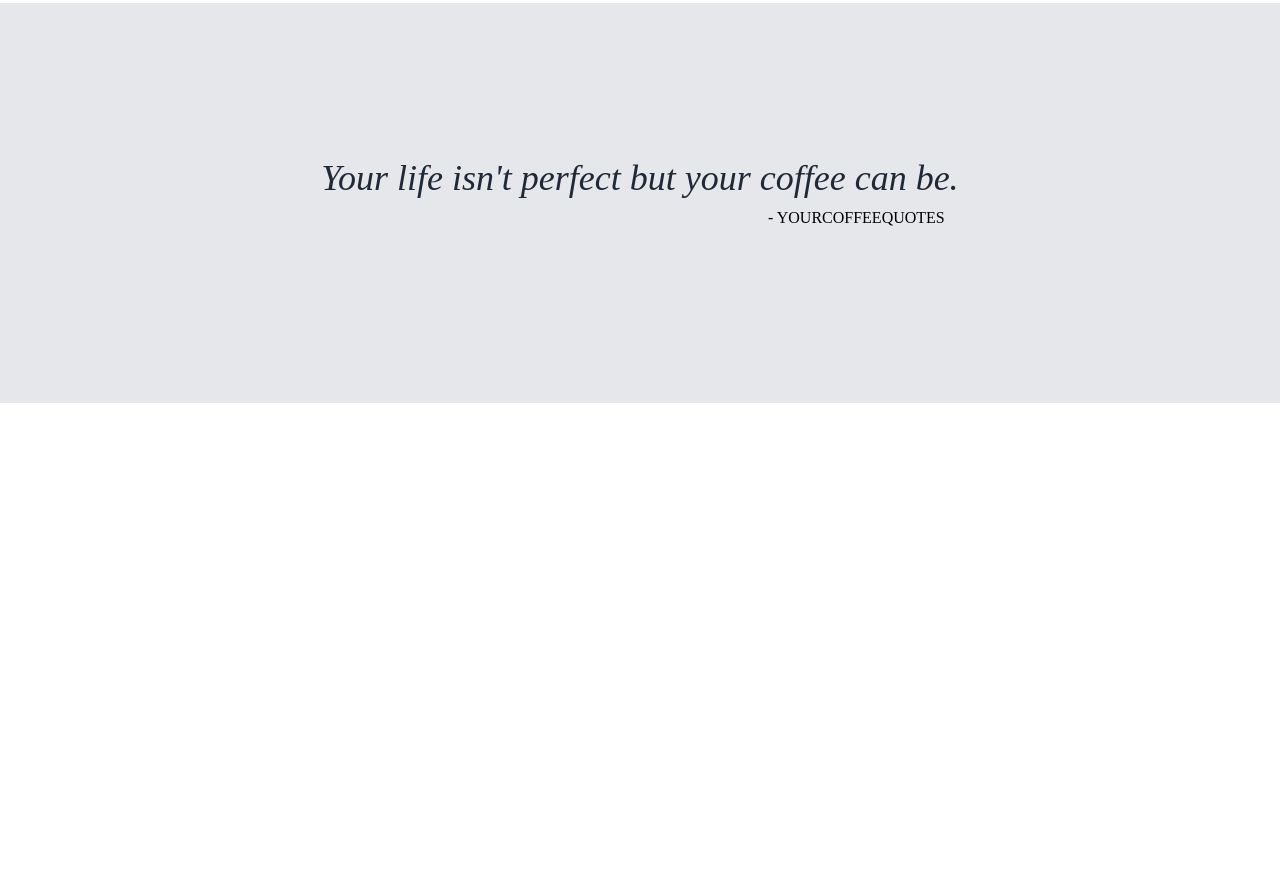
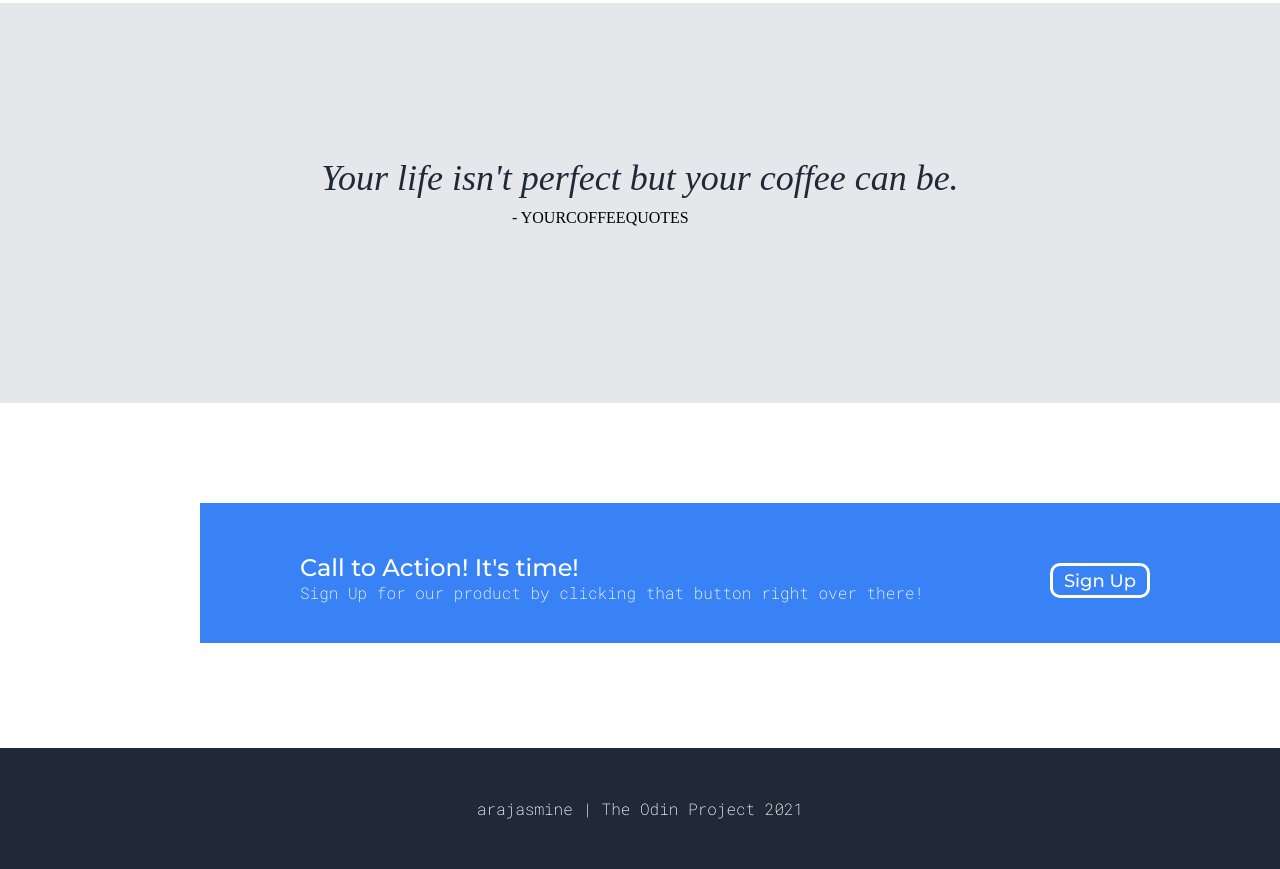
Before and after one commit to arajasmine/landing-page, a plain HTML site: page index.html in a window 1280 px wide. Shown: the part 984-1853 px from the top of the page. Before the commit the page ends 1387 px from the top, so only its background shows below. Drawn offline with Linux system fonts and the light colour scheme.

Commit message:
Add the call to action and add a footer

```diff
--- a/index.html
+++ b/index.html
@@ -68,5 +68,13 @@
     <div class="author"> - YOURCOFFEEQUOTES</div>
 </div>
 
+<div class="cta">
+    <div class="ctah1">Call to Action! It's time!</div>
+    <div class="ctap">Sign Up for our product by clicking that button right over there!</div>
+
+</div>
+<button class="button2"> Sign Up </button>
+
+<div class="footer"> arajasmine | The Odin Project 2021 </div>
 </body>
 </html>
--- a/styles.css
+++ b/styles.css
@@ -59,7 +59,7 @@ header {
 
 #Main {
     font-size: 48px;
-    font-family: 'Montserrat', sans-serif;;
+    font-family: 'Montserrat', sans-serif;
     color: #F9FAF8;
     flex-wrap: wrap;
 }
@@ -183,6 +183,50 @@ button {
 }
 
 .author {
-   padding-left: 60%;
+   padding-left: 40%;
    padding-top: 10px;
 }
+
+.cta {
+    background-color: #3882F6;
+    width: 980px;
+    margin-top: 100px;
+    margin-bottom: 250px;
+    margin-left: 200px;
+    margin-right: 100px;
+    display: flex;
+    flex-direction: column;
+    padding-top: 50px;
+    padding-left: 100px;
+    padding-bottom: 40px;
+}
+
+.ctah1 {
+    font-family: 'Montserrat', sans-serif;
+    color: white;
+    font-weight: 200;
+    font-size: x-large;
+}
+
+.ctap {
+    font-family: 'Roboto Mono', monospace;
+    color: white;
+}
+
+.button2 {
+    margin-top: -330px;
+    margin-left: 1050px;
+    padding: 0px;
+    width: 100px;
+    border-style: solid;
+    border-color: white;
+}
+
+.footer {
+    margin-top: 150px;
+    background: #1F2937;
+    color: white;
+    padding: 50px;
+    text-align: center;
+    font-family: 'Roboto Mono', monospace;
+}
```
